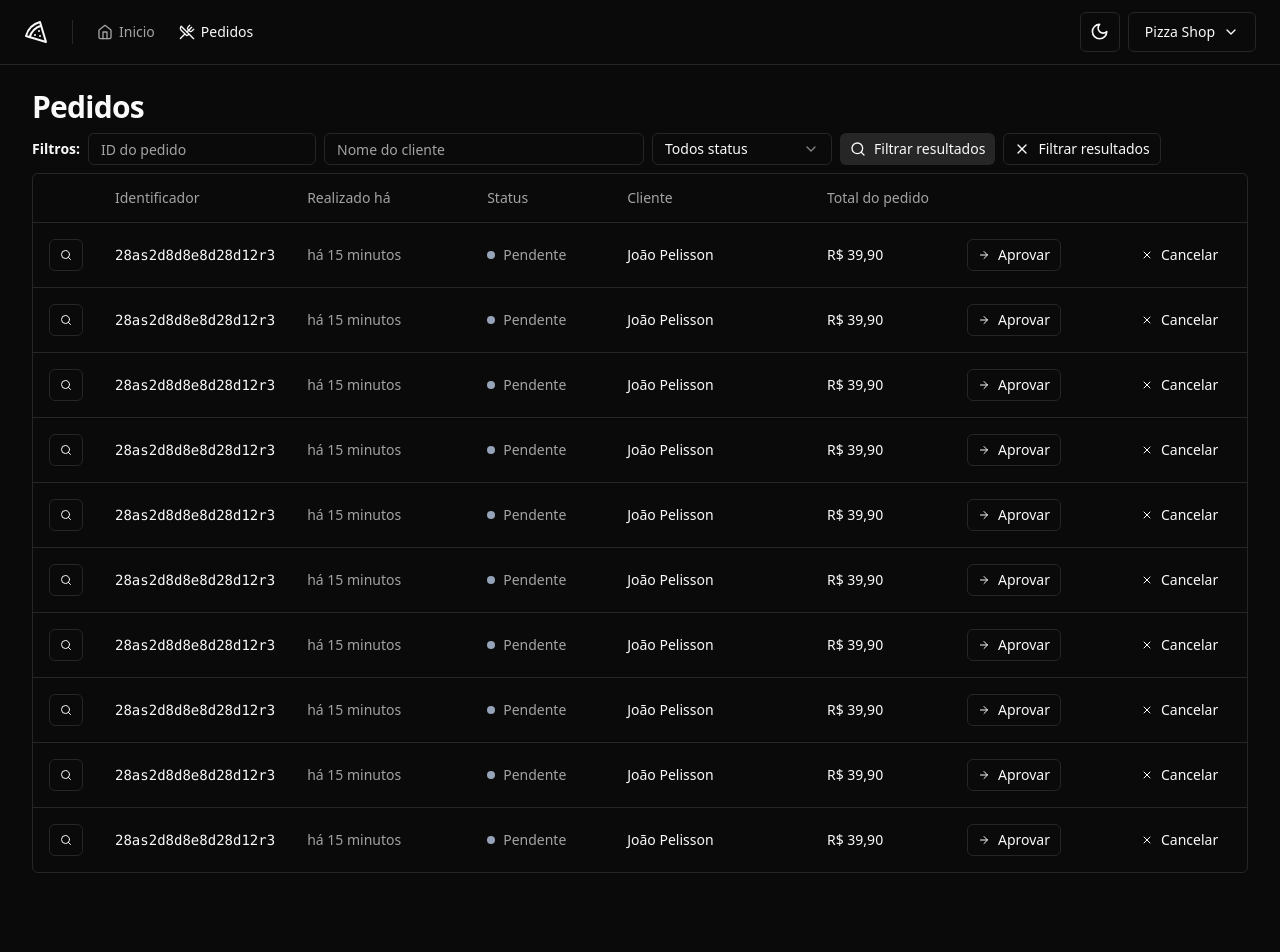
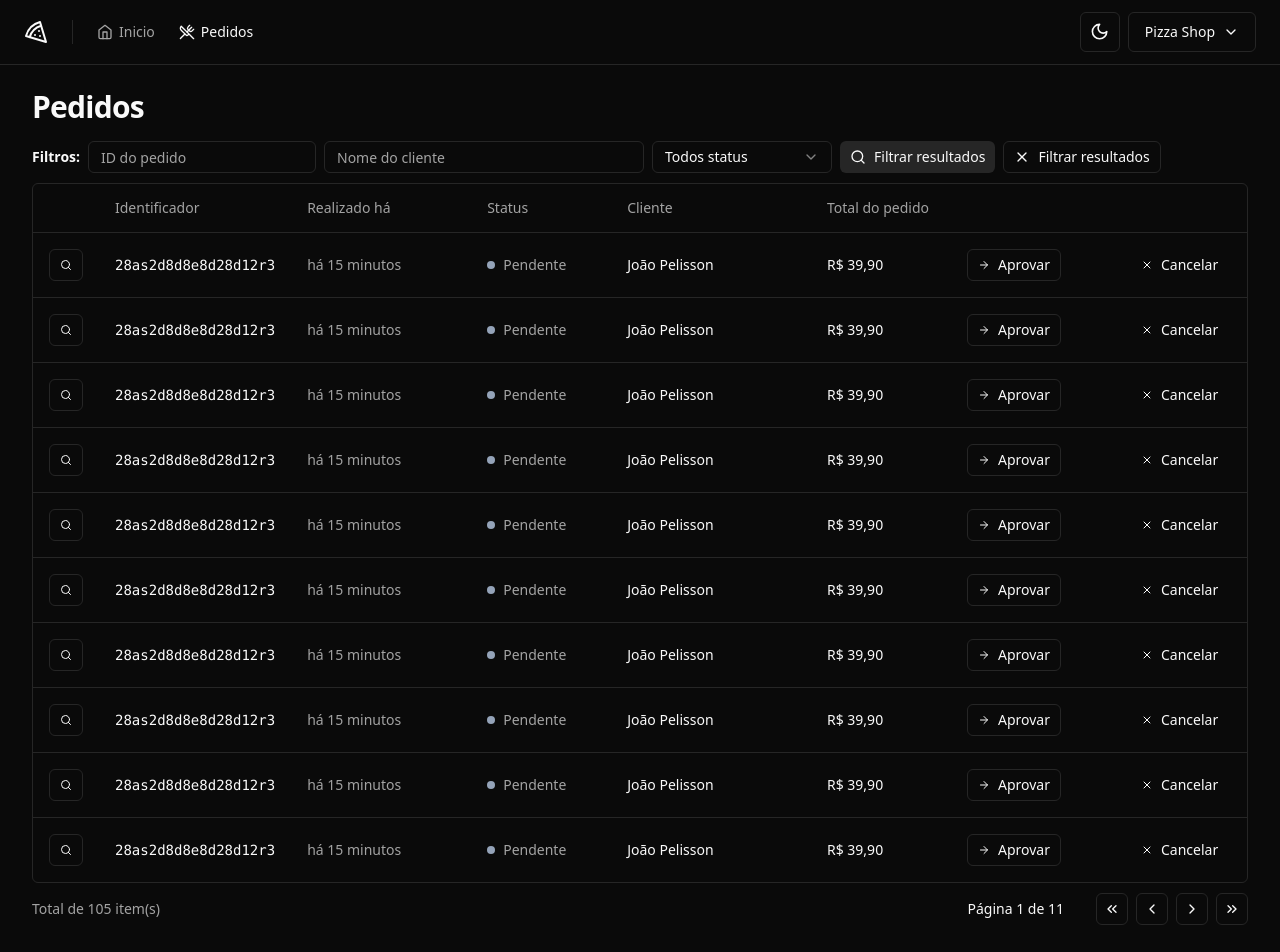
Before and after one commit to joaopelisson/ReactJS_PizzaShop, a React (Vite) app: page /orders in a window 1280 px wide. Shown: the top 952 px of the page. Before the commit the page ends 905 px from the top, so only its background shows below. Built offline with nearby package versions, Linux system fonts and the light colour scheme.

Commit message:
feat: new component pagination

```diff
--- /dev/null
+++ b/src/components/pagination.tsx
@@ -0,0 +1,51 @@
+import {
+  ChevronLeft,
+  ChevronRight,
+  ChevronsLeft,
+  ChevronsRight,
+} from 'lucide-react'
+
+import { Button } from './ui/button'
+
+interface IPaginationProps {
+  pageIndex: number
+  totalCount: number
+  perPage: number
+}
+export function Pagination({
+  pageIndex,
+  perPage,
+  totalCount,
+}: IPaginationProps) {
+  const pages = Math.ceil(totalCount / perPage) || 1
+  return (
+    <div className="flex items-center justify-between">
+      <span className="text-sm text-muted-foreground">
+        Total de {totalCount} item(s)
+      </span>
+      <div className="flex items-center gap-6 lg:gap-8">
+        <div className="text-sm font-medium">
+          Página {pageIndex + 1} de {pages}
+        </div>
+        <div className="flex items-center gap-2">
+          <Button variant="outline" className="h-8 w-8 p-0">
+            <ChevronsLeft className="h-4 w-4" />
+            <span className="sr-only">Primeira página</span>
+          </Button>
+          <Button variant="outline" className="h-8 w-8 p-0">
+            <ChevronLeft className="h-4 w-4" />
+            <span className="sr-only">Página anterior</span>
+          </Button>
+          <Button variant="outline" className="h-8 w-8 p-0">
+            <ChevronRight className="h-4 w-4" />
+            <span className="sr-only">Próxima página</span>
+          </Button>
+          <Button variant="outline" className="h-8 w-8 p-0">
+            <ChevronsRight className="h-4 w-4" />
+            <span className="sr-only">Ultima página</span>
+          </Button>
+        </div>
+      </div>
+    </div>
+  )
+}
--- a/src/pages/app/orders/order-table-filters.tsx
+++ b/src/pages/app/orders/order-table-filters.tsx
@@ -21,7 +21,7 @@
 
 export function OrderTableFilters() {
   return (
-    <form className="mb-2 mt-2 flex  items-center gap-2">
+    <form className="flex  items-center gap-2">
       <span className="text-sm font-semibold">Filtros:</span>
       <Input placeholder="ID do pedido" className="h-8 w-auto" />
       <Input placeholder="Nome do cliente" className="h-8 w-[320px]" />
--- a/src/pages/app/orders/orders.tsx
+++ b/src/pages/app/orders/orders.tsx
@@ -1,5 +1,6 @@
 import { Helmet } from 'react-helmet-async'
 
+import { Pagination } from '@/components/pagination'
 import {
   Table,
   TableBody,
@@ -17,8 +18,7 @@
       <Helmet title="Pedidos" />
       <div className="flex flex-col gap-4">
         <h1 className="text-3xl font-bold tracking-tight">Pedidos</h1>
-      </div>
-      <div className="space-y-2.2">
+        <div className="space-y-2.5">
           <OrderTableFilters />
           <div className="rounded-md border">
             <Table>
@@ -41,6 +41,9 @@
               </TableBody>
             </Table>
           </div>
+
+          <Pagination pageIndex={0} totalCount={105} perPage={10} />
+        </div>
       </div>
     </section>
   )
```
Lines whose indentation alone changed are shown as unchanged.
